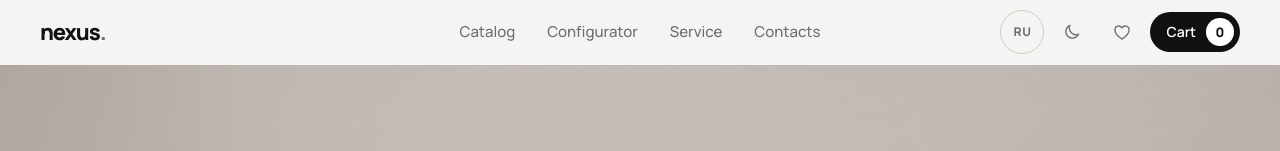
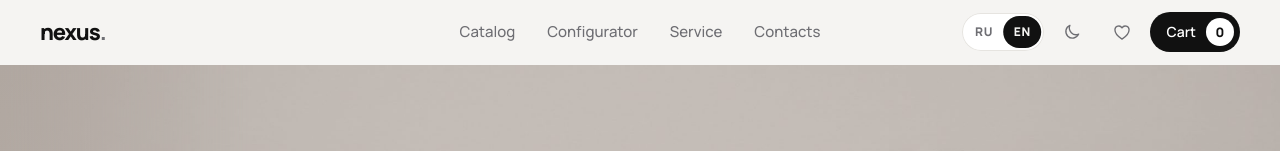
Before and after one commit to rinatwebric/lesson_1, a React (Vite) app in the folder computer-store/: page / in a window 1280 px wide. Shown: the top 151 px of the page. Built offline with nearby package versions, Linux system fonts and the light colour scheme.

Commit message:
Language switch: segmented RU|EN control with sliding thumb
Co-authored-by: Rinat Shadiev <lalakll678@gmail.com>

```diff
--- a/computer-store/src/App.jsx
+++ b/computer-store/src/App.jsx
@@ -47,9 +47,20 @@ function NavItems({ onClick }) {
     route ? <NavLink key={to} to={to} onClick={onClick}>{t(key)}</NavLink> : <Link key={to} to={to} onClick={onClick}>{t(key)}</Link>)
 }
 
+function LangSwitch() {
+  const { t, lang, setLang } = useLang()
+  return (
+    <div className="lang-switch" role="group" aria-label={t('nav.lang')} data-lang={lang}>
+      {[['ru', 'RU', 'Русский'], ['en', 'EN', 'English']].map(([code, label, name]) => (
+        <button key={code} type="button" lang={code} aria-pressed={lang === code} aria-label={name} onClick={() => setLang(code)}>{label}</button>
+      ))}
+    </div>
+  )
+}
+
 function Header() {
   const { cart, compareIds, favoriteIds, theme, toggleTheme, openCart } = useStore()
-  const { t, toggleLang } = useLang()
+  const { t } = useLang()
   const [menu, setMenu] = useState(false)
   const [scrolled, setScrolled] = useState(false)
   const { pathname } = useLocation()
@@ -68,7 +79,7 @@ function Header() {
         <Link className="logo" to="/" aria-label={t('nav.home')}>nexus<i>.</i></Link>
         <nav className="nav-links" aria-label={t('nav.main')}><NavItems /></nav>
         <div className="nav-actions">
-          <button className="icon-btn lang-btn" onClick={toggleLang} aria-label={t('nav.langAria')} lang={t('nav.langShort').toLowerCase()}>{t('nav.langShort')}</button>
+          <LangSwitch />
           <button className="icon-btn theme-btn" onClick={toggleTheme} aria-label={theme === 'dark' ? t('nav.themeLight') : t('nav.themeDark')}>
             <Icon name={theme === 'dark' ? 'sun' : 'moon'} size={20} />
           </button>
--- a/computer-store/src/i18n/strings/shell.js
+++ b/computer-store/src/i18n/strings/shell.js
@@ -21,8 +21,7 @@ export default {
     'nav.compareMenu': ({ n }) => `Сравнение · ${n}`,
     'nav.cart': 'Корзина',
     'nav.cartAria': ({ n }) => `Корзина, товаров: ${n}`,
-    'nav.langAria': 'Switch to English',
-    'nav.langShort': 'EN',
+    'nav.lang': 'Язык',
     'footer.catalog': 'Каталог',
     'footer.configurator': 'Конфигуратор',
     'footer.faq': 'Вопросы и ответы',
@@ -66,8 +65,7 @@ export default {
     'nav.compareMenu': ({ n }) => `Compare · ${n}`,
     'nav.cart': 'Cart',
     'nav.cartAria': ({ n }) => `Cart, items: ${n}`,
-    'nav.langAria': 'Переключить на русский',
-    'nav.langShort': 'RU',
+    'nav.lang': 'Language',
     'footer.catalog': 'Catalog',
     'footer.configurator': 'Configurator',
     'footer.faq': 'FAQ',
--- a/computer-store/src/styles.css
+++ b/computer-store/src/styles.css
@@ -826,7 +826,15 @@ a, button, label, select { touch-action: manipulation; }
 @media (prefers-reduced-motion: reduce) { .btn::after, .cart-btn::after { display: none; } }
 
 /* ---------- language switch ---------- */
-.lang-btn { font-size: 12px; font-weight: 800; letter-spacing: .04em; border: 1px solid var(--line-strong); }
+/* Segmented RU | EN control; the thumb slides via data-lang. */
+.lang-switch { position: relative; display: inline-grid; grid-template-columns: 1fr 1fr; flex: none; height: 38px; padding: 3px; background: var(--card); border-radius: 999px; box-shadow: inset 0 0 0 1px var(--line); }
+.lang-switch::before { content: ''; position: absolute; top: 3px; bottom: 3px; left: 3px; width: calc(50% - 3px); border-radius: 999px; background: var(--ink); transition: transform .35s cubic-bezier(.2, .7, .2, 1); }
+.lang-switch[data-lang='en']::before { transform: translateX(100%); }
+.lang-switch button { position: relative; z-index: 1; min-width: 38px; padding: 0 10px; background: none; border: 0; border-radius: 999px; color: var(--muted); font-size: 12px; font-weight: 800; letter-spacing: .06em; transition: color .25s; }
+.lang-switch button[aria-pressed='true'] { color: var(--paper); cursor: default; }
+@media (hover: hover) { .lang-switch button[aria-pressed='false']:hover { color: var(--ink); } }
+@media (max-width: 559px) { .lang-switch { height: 34px; margin-right: 2px; } .lang-switch button { min-width: 32px; padding: 0 7px; font-size: 11px; } }
+@media (prefers-reduced-motion: reduce) { .lang-switch::before { transition: none; } }
 
 /* ---------- checkout ---------- */
 .co-head { max-width: 640px; margin-bottom: 32px; }
```
